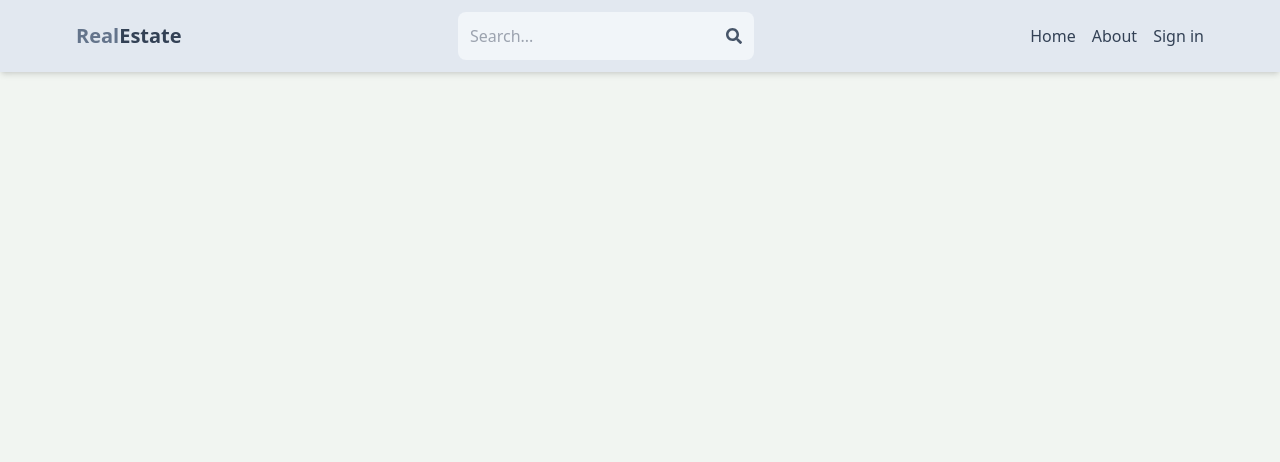
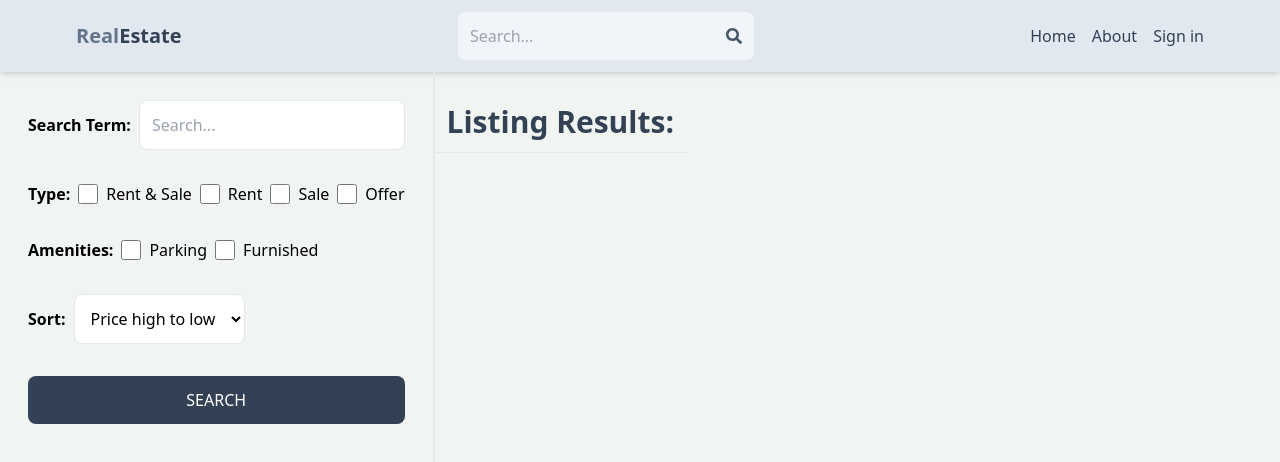
Before and after one commit to ShriniwasMahajan/real_estate, a React (Vite) app in the folder client/: page /search in a window 1280 px wide. Shown: the top 462 px of the page. Built offline with nearby package versions, Linux system fonts and the light colour scheme; no server answers.

Commit message:
Created search page UI

```diff
--- a/client/src/App.jsx
+++ b/client/src/App.jsx
@@ -9,6 +9,7 @@
 import CreateListing from "./pages/create-listing";
 import UpdateListing from "./pages/update-listing";
 import Listing from "./pages/listing";
+import Search from "./pages/search";
 
 function App() {
   return (
@@ -19,6 +20,7 @@
         <Route path="/sign-in" element={<SignIn />} />
         <Route path="/sign-up" element={<SignUp />} />
         <Route path="/about" element={<About />} />
+        <Route path="/search" element={<Search />} />
         <Route path="/listings/:listingId" element={<Listing />} />
         <Route element={<PrivateRoute />}>
           <Route path="/profile" element={<Profile />} />
--- /dev/null
+++ b/client/src/pages/search.jsx
@@ -0,0 +1,75 @@
+const Search = () => {
+  return (
+    <div className="flex flex-col md:flex-row">
+      <div className="p-7 border-b-2 md:border-b-0 md:border-r-2 md:min-h-screen">
+        <form className="flex flex-col gap-8">
+          <div className="flex items-center gap-2">
+            <label
+              htmlFor="searchTerm"
+              className="whitespace-nowrap font-semibold"
+            >
+              Search Term:
+            </label>
+            <input
+              type="text"
+              id="searchTerm"
+              placeholder="Search..."
+              className="border rounded-lg p-3 w-full"
+            />
+          </div>
+          <div className="flex gap-2 flex-wrap items-center">
+            <label className="font-semibold">Type:</label>
+            <div className="flex gap-2">
+              <input type="checkbox" id="all" className="w-5" />
+              <label htmlFor="all">Rent & Sale</label>
+            </div>
+            <div className="flex gap-2">
+              <input type="checkbox" id="rent" className="w-5" />
+              <label htmlFor="rent">Rent</label>
+            </div>
+            <div className="flex gap-2">
+              <input type="checkbox" id="sale" className="w-5" />
+              <label htmlFor="sale">Sale</label>
+            </div>
+            <div className="flex gap-2">
+              <input type="checkbox" id="offer" className="w-5" />
+              <label htmlFor="offer">Offer</label>
+            </div>
+          </div>
+          <div className="flex gap-2 flex-wrap items-center">
+            <label className="font-semibold">Amenities:</label>
+            <div className="flex gap-2">
+              <input type="checkbox" id="parking" className="w-5" />
+              <label htmlFor="parking">Parking</label>
+            </div>
+            <div className="flex gap-2">
+              <input type="checkbox" id="furnished" className="w-5" />
+              <label htmlFor="furnished">Furnished</label>
+            </div>
+          </div>
+          <div className="flex items-center gap-2">
+            <label htmlFor="sort_order" className="font-semibold">
+              Sort:
+            </label>
+            <select id="sort_order" className="border rounded-lg p-3 bg-white">
+              <option>Price high to low</option>
+              <option>Price low to high</option>
+              <option>Latest</option>
+              <option>Oldest</option>
+            </select>
+          </div>
+          <button className="uppercase bg-slate-700 text-white p-3 rounded-lg hover:opacity-95">
+            Search
+          </button>
+        </form>
+      </div>
+      <div>
+        <h1 className="text-3xl font-semibold p-3 text-slate-700 mt-5 md:border-b">
+          Listing Results:
+        </h1>
+      </div>
+    </div>
+  );
+};
+
+export default Search;
```
